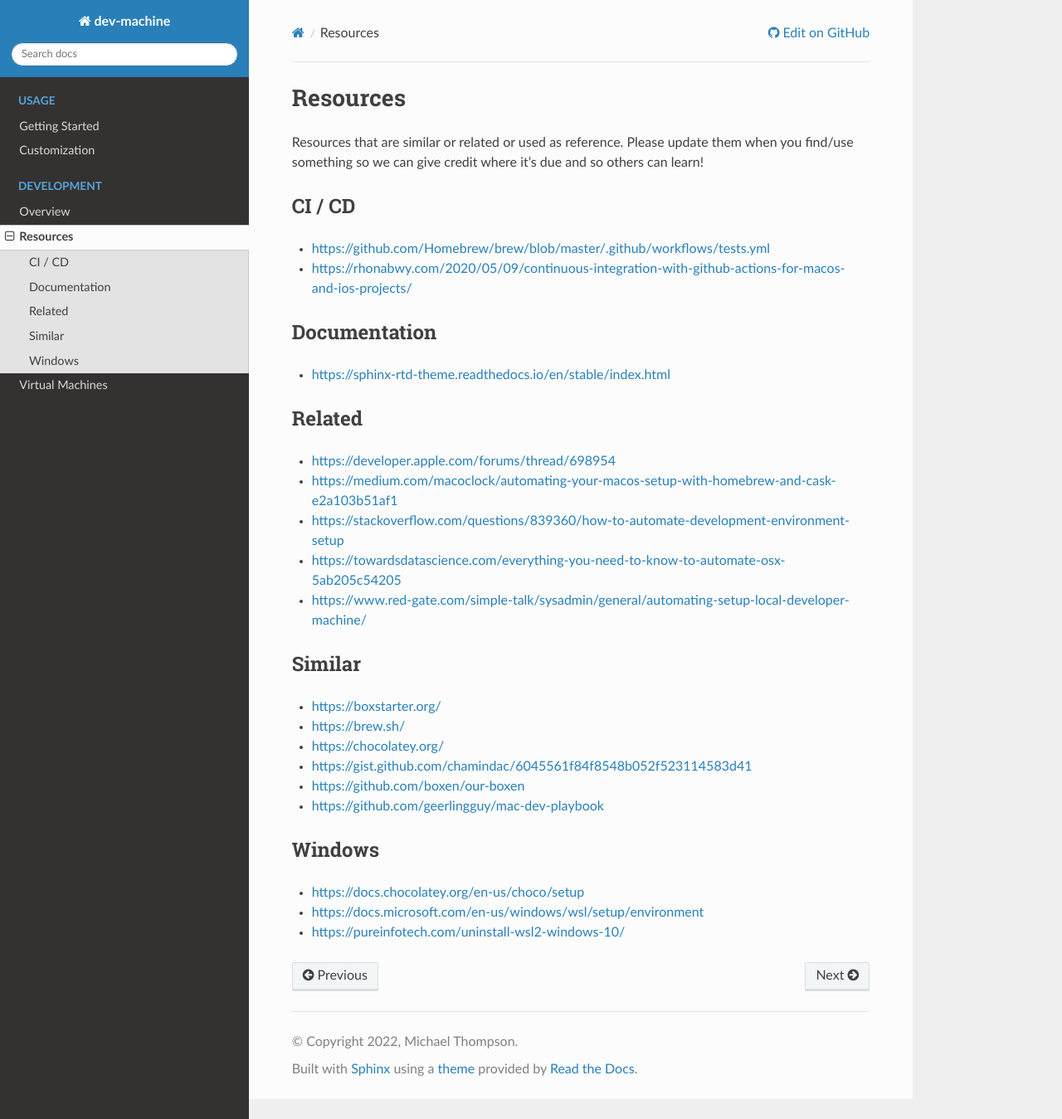
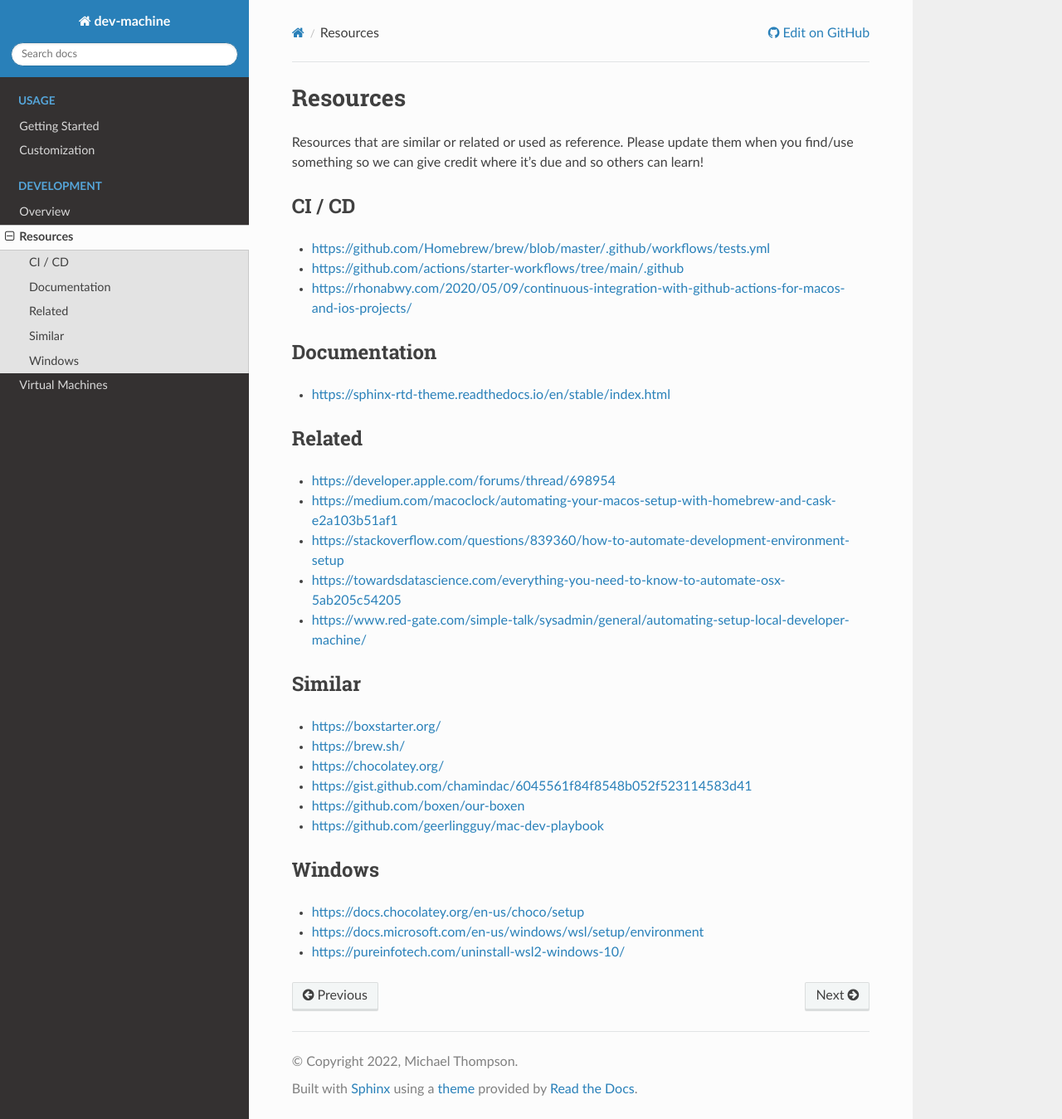
Before and after one commit to ActionScripted/dev-machine, a Sphinx documentation site: the page built from docs/source/development/resources.md, in a window 1280 px wide and 1349 px high. Shown: the whole window at 83% size. Built offline with Sphinx 7.4.7 and the Read the Docs theme 2.0.0, drawn with Linux system fonts in a browser that asks for light colours.

Commit message:
adding resource

```diff
--- a/docs/source/development/resources.md
+++ b/docs/source/development/resources.md
@@ -5,6 +5,7 @@ Resources that are similar or related or used as reference. Please update them w
 ## CI / CD
 
 * <https://github.com/Homebrew/brew/blob/master/.github/workflows/tests.yml>
+* <https://github.com/actions/starter-workflows/tree/main/.github>
 * <https://rhonabwy.com/2020/05/09/continuous-integration-with-github-actions-for-macos-and-ios-projects/>
 
 ## Documentation
```
